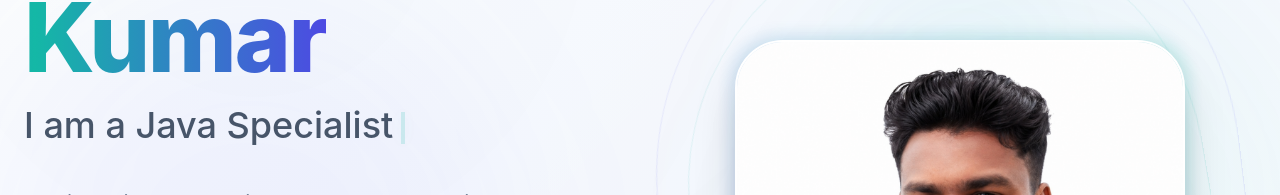
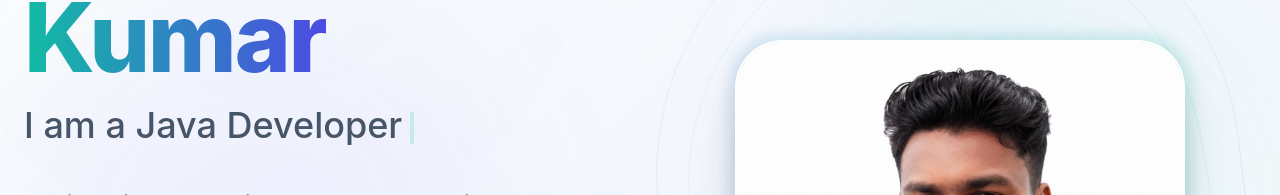
Before and after one commit to AnbarasanKumar/Experience-Anbarasasn-Portfolio, a React (Vite) app: page / in a window 1280 px wide. Shown: the part 291-486 px from the top of the page. Built offline with nearby package versions, Linux system fonts and the light colour scheme.

Commit message:
fix: update role titles for consistency in HeroSection

```diff
--- a/src/components/HeroSection.tsx
+++ b/src/components/HeroSection.tsx
@@ -9,9 +9,9 @@ import {
 
 const roles = [
   'Full Stack Engineer',
-  'Java Specialist',
+  'Java  Developer',
   'Spring Boot Developer',
-  'React & Frontend Expert'
+  'React & Frontend Developer',
 ];
 
 const HeroSection: React.FC = () => {
```
